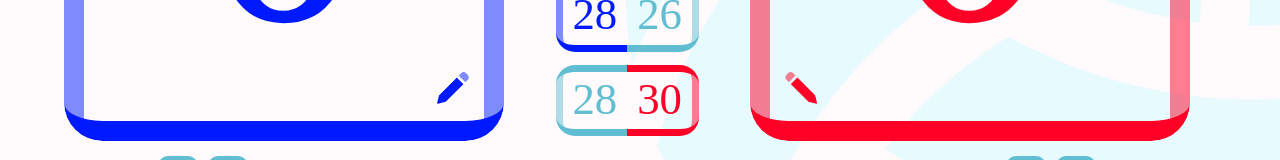
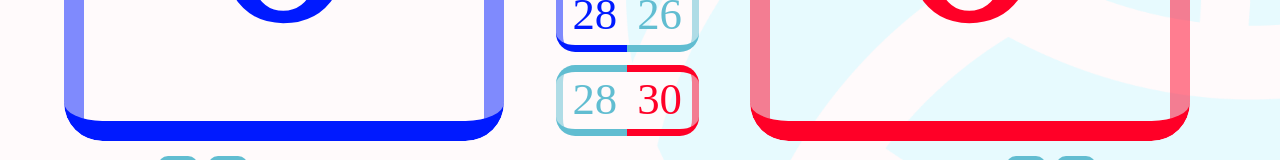
Before and after one commit to clestinepa/Sacred-Robo, a Svelte app: page / in a window 1280 px wide. Shown: the part 546-706 px from the top of the page. Built offline with nearby package versions, Linux system fonts and the light colour scheme; a web font is replaced by a local one.

Commit message:
scrollbar

```diff
--- a/public/global.css
+++ b/public/global.css
@@ -58,8 +58,6 @@ body {
 	flex-direction: column;
 	overflow-y: scroll;
 }
-
-
 
 
 
@@ -235,3 +233,35 @@ input {
 		opacity: 0;
 	}
 }
+
+
+/* SCROLLBAR */
+
+main::-webkit-scrollbar {
+	width: 10px;
+}
+
+main::-webkit-scrollbar-thumb {
+	background: var(--clair-transparent);
+	border-radius: 10px;
+}
+
+main::-webkit-scrollbar-thumb:hover {
+	background: var(--clair);
+}
+
+#comments_scroll::-webkit-scrollbar {
+	width: 10px;
+}
+
+#comments_scroll::-webkit-scrollbar-thumb {
+	background: var(--clair-transparent);
+	border-radius: 10px;
+}
+
+#comments_scroll::-webkit-scrollbar-thumb:hover {
+	background: var(--clair);
+}
+
+
+/* ********* */
--- a/src/App.svelte
+++ b/src/App.svelte
@@ -6,9 +6,11 @@
 	 * bouton partagé partie
 	 * commentaire => déplacable bas ou cotés
 	 * faire check_ON design
+	 * petit carton rouge qui enleve un point à l'équipe
 	 * boutons enregistré preset (?)
 	 * bouton réinisganilsé settings
 	 * gerer scroll beau : voir méthode essai read more
+	 * scroll commentaire : https://codepen.io/seahorsepip/pen/vYXzWgW?editors=1100
 	 * rajouter settings choix score temps mort technique
 	 * Contrainte temps mort technique
 	 * confetti saut "naturel"
@@ -190,6 +192,7 @@
 		</div>
 	</div>
 	<div id=comments>
+		<div id=comments_scroll>
 			<See text="Comments" details={-1}/>
 			<div id=comment_details>
 				{#if $comments.length == 0}
@@ -197,6 +200,7 @@
 				{:else}
 					<Comments/>
 				{/if}
+			</div>
 		</div>
 	</div>
 
@@ -234,7 +238,7 @@ header {
 
 main {
 	flex: 1 0;
-	overflow : auto auto;
+	overflow : overlay overlay;
 }
 
 /* Settings */
@@ -474,11 +478,18 @@ main {
 	border-left : none;
 	border-right : none;
 	margin: 40px 0 0 0px;
-	padding : 15px 30px 15px 30px;
+	padding : 15px 0;
+
 
 	min-height : 67px;
+	display: flex;
+}
 
-	overflow-y : auto;
+#comments_scroll {
+	padding : 0 25px;
+	margin: 0 5px;
+
+	overflow-y : overlay;
 
 	display: flex;
 	flex-direction: column;
--- a/src/Components.svelte/Score.svelte
+++ b/src/Components.svelte/Score.svelte
@@ -4,7 +4,6 @@
 
     import {settings, score, sets, start_timer, switchOn} from "../stores.js";
     import {afficheMsg, addAction, switch_score} from '../Functions.svelte';
-    import Edit from "./Edit.svelte";
     let win_set = false;
 
     function incrementScore() {
@@ -71,10 +70,6 @@
         afficheMsg(confirmMsg, "confirm");
     }
 
-    function editScore() {
-        console.log("clique");
-    }
-
     $:  if (score_team.winner) {
         alertWin(0);
     } else if (win_set) {
@@ -83,21 +78,12 @@
     }
 
     $: pointer = $start_timer || $score[0].winner || $score[1].winner ;
-    $: pos_edit = ($switchOn & score_team.id==0 ? "right": !$switchOn & score_team.id==1 ? "right" : "left");
 </script>
 
 
 <div class=carre_{pointer} style="--color: {color};" on:click={incrementScore}>
     <div class=z1><div class=z2>
         {score_team.point}
-        <div class=edit style={pos_edit == "left" ? "right: min(max(5px,1vw), 15px);" : "left: min(max(5px,1vw), 15px);"} on:click={editScore}><div class=container>
-            <div class=pen style={pos_edit == "left" ? "transform: rotate(-45deg);" : "transform: rotate(-135deg);"}>
-                <svg width="100%" height="100%" viewBox="0 0 676 155" fill="none" xmlns="http://www.w3.org/2000/svg">
-                    <path d="M5.13364 86.0549C-1.29546 82.1635 -1.29545 72.8366 5.13366 68.9451L115.322 2.24964C117.64 0.846807 120.181 0.512151 122.51 1.00001H521V154H122.51C120.181 154.488 117.639 154.153 115.322 152.75L5.13364 86.0549Z" fill="rgb(var(--color), 1)"/>
-                    <path d="M620.5 1.00001H565V154H620.5C651.152 154 676 129.152 676 98.5V56.5C676 25.8482 651.152 1.00001 620.5 1.00001Z" fill="rgb(var(--color), 1)" opacity="0.5"/>
-                </svg>
-            </div>
-        </div></div>
     </div></div>
 </div>
 
@@ -144,28 +130,5 @@
     position: relative;
 }
 
-.edit {
-    position: absolute;
-    bottom: min(max(5px,1vw), 15px);
-}
-
-.container {
-    height: min(max(15px,3vw), 44px);
-    width: min(max(15px,3vw), 44px);
-    position: relative;
-}
-
-.pen {
-    position: absolute;
-    top: 37%;
-    left:-7%;
-    transform: rotate(-45deg);
-
-    height: 25%;
-    width: 115%;
-
-    display: flex;
-}
-
 
 </style>
--- a/src/Functions.svelte
+++ b/src/Functions.svelte
@@ -22,6 +22,7 @@
             setTimeout(() => {ripples.remove();},1000);
         }
     }
+
 
     export function startGame() {
         page.set("game");
```
Lines whose indentation alone changed are shown as unchanged.
